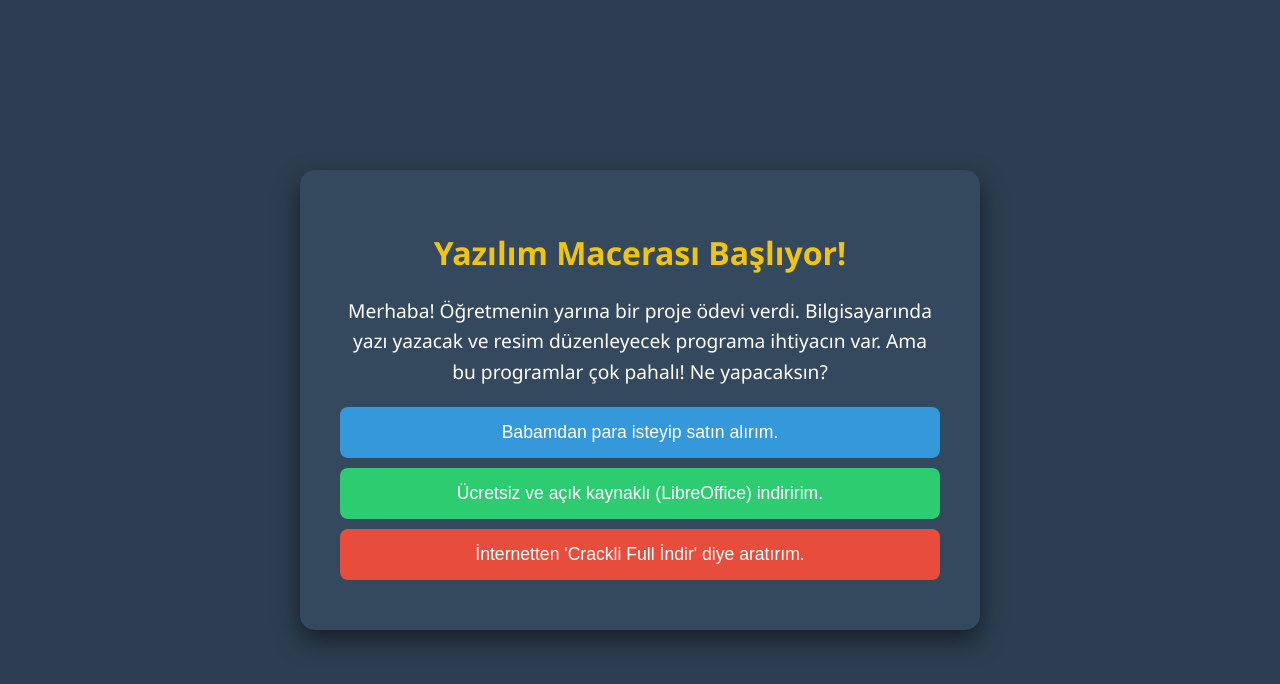
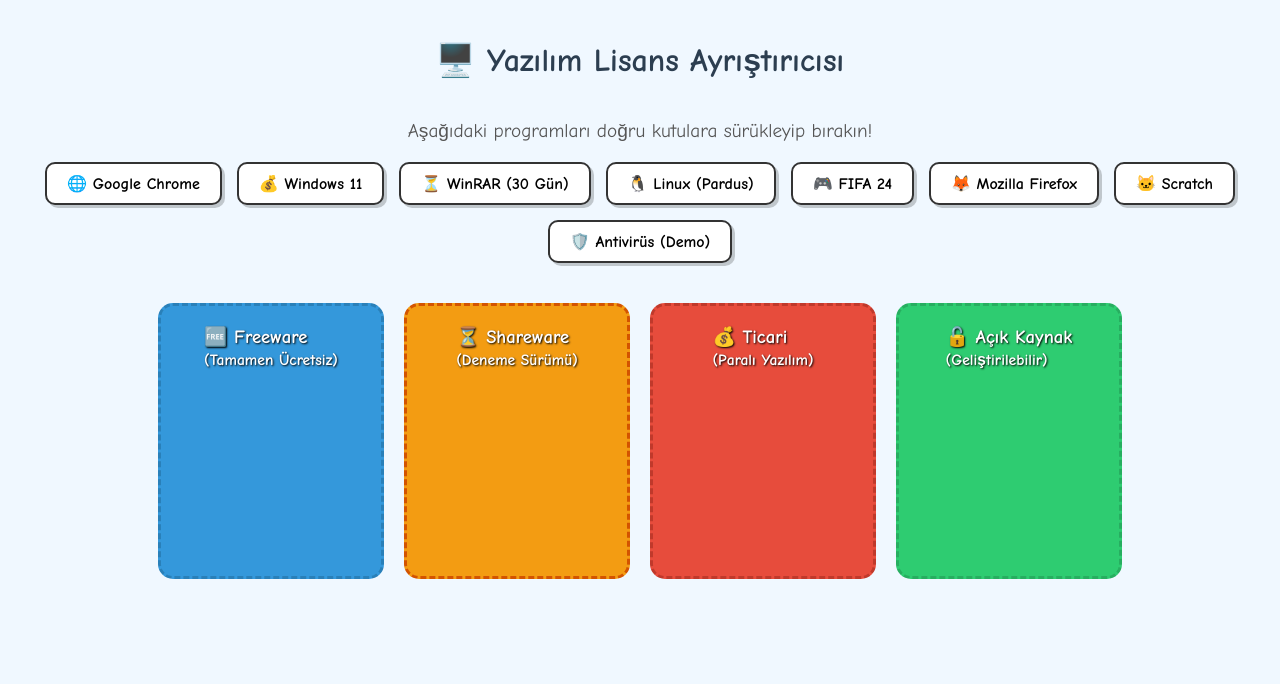
Before and after one commit to Profferoll/lisans-macerasi, a plain HTML site: page index.html in a window 1280 px wide. Drawn offline with Linux system fonts and the light colour scheme.

Commit message:
Update index.html

```diff
--- a/index.html
+++ b/index.html
@@ -3,95 +3,217 @@
 <head>
     <meta charset="UTF-8">
     <meta name="viewport" content="width=device-width, initial-scale=1.0">
-    <title>Yazılım Dedektifi: Lisans Macerası</title>
+    <title>Lisans Ayrıştırıcı - 6. Sınıf</title>
     <style>
         body {
-            font-family: 'Segoe UI', Tahoma, Geneva, Verdana, sans-serif;
-            background-color: #2c3e50;
-            color: white;
+            font-family: 'Comic Sans MS', 'Arial', sans-serif; /* Çocuksu font */
+            background-color: #f0f8ff;
             display: flex;
+            flex-direction: column;
+            align-items: center;
+            min-height: 100vh;
+            margin: 0;
+            padding: 20px;
+        }
+
+        h1 { color: #2c3e50; text-align: center; }
+        .instruction { margin-bottom: 20px; font-size: 1.2em; color: #555; }
+
+        /* Yazılım Kartları Alanı */
+        .items-container {
+            display: flex;
+            gap: 15px;
+            margin-bottom: 40px;
+            flex-wrap: wrap;
             justify-content: center;
+            min-height: 80px;
+        }
+
+        .draggable {
+            background: white;
+            border: 2px solid #333;
+            border-radius: 10px;
+            padding: 10px 20px;
+            cursor: grab;
+            display: flex;
             align-items: center;
-            height: 100vh;
-            margin: 0;
+            gap: 10px;
+            font-weight: bold;
+            box-shadow: 3px 3px 0px rgba(0,0,0,0.2);
+            transition: transform 0.2s;
+            user-select: none;
+        }
+
+        .draggable:active { cursor: grabbing; transform: scale(1.1); }
+        .draggable.correct { background-color: #d4edda; border-color: #28a745; cursor: default; }
+
+        /* Kutuların Alanı */
+        .boxes-container {
+            display: flex;
+            gap: 20px;
+            flex-wrap: wrap;
+            justify-content: center;
+            width: 100%;
+            max-width: 1000px;
+        }
+
+        .box {
+            width: 200px;
+            height: 250px;
+            border-radius: 15px;
+            display: flex;
+            flex-direction: column;
+            align-items: center;
+            padding: 10px;
+            transition: all 0.3s;
+            border: 3px dashed #aaa;
+            background-color: rgba(255,255,255,0.5);
+        }
+
+        .box h3 { margin: 10px 0; color: white; text-shadow: 1px 1px 2px black; }
+
+        /* Kutu Renkleri */
+        .freeware { background-color: #3498db; border-color: #2980b9; }
+        .shareware { background-color: #f39c12; border-color: #d35400; }
+        .commercial { background-color: #e74c3c; border-color: #c0392b; }
+        .opensource { background-color: #2ecc71; border-color: #27ae60; }
+
+        .box-content {
+            flex-grow: 1;
+            width: 100%;
+            display: flex;
+            flex-direction: column;
+            gap: 5px;
+            align-items: center;
+            justify-content: flex-start;
+        }
+
+        /* Sürükleme Efektleri */
+        .box.hovered { transform: scale(1.05); border-style: solid; box-shadow: 0 0 15px rgba(0,0,0,0.2); }
+
+        /* Başarı Mesajı */
+        #success-message {
+            display: none;
+            position: fixed;
+            top: 50%; left: 50%;
+            transform: translate(-50%, -50%);
+            background: white;
+            padding: 30px;
+            border-radius: 20px;
+            box-shadow: 0 0 50px rgba(0,0,0,0.5);
             text-align: center;
+            z-index: 100;
         }
-        .container {
-            background-color: #34495e;
-            padding: 40px;
-            border-radius: 15px;
-            box-shadow: 0 10px 25px rgba(0,0,0,0.5);
-            max-width: 600px;
-            width: 90%;
-        }
-        h1 { color: #f1c40f; }
-        p { font-size: 1.2em; line-height: 1.6; }
-        .btn {
-            display: block;
-            width: 100%;
-            padding: 15px;
-            margin: 10px 0;
-            border: none;
-            border-radius: 8px;
-            font-size: 1.1em;
-            cursor: pointer;
-            transition: 0.3s;
-        }
-        .btn-blue { background-color: #3498db; color: white; }
-        .btn-green { background-color: #2ecc71; color: white; }
-        .btn-red { background-color: #e74c3c; color: white; }
-        .btn:hover { opacity: 0.9; transform: scale(1.02); }
-        .virus-screen {
-            background-color: red;
-            position: fixed;
-            top: 0; left: 0; width: 100%; height: 100%;
-            display: none;
-            flex-direction: column;
-            justify-content: center;
-            align-items: center;
-            z-index: 999;
-        }
+        #success-message h2 { color: #2ecc71; font-size: 2em; margin: 0; }
+        .confetti { font-size: 3em; }
+
     </style>
 </head>
 <body>
 
-    <div class="container" id="game-container">
-        <h1 id="title">Yazılım Macerası Başlıyor!</h1>
-        <p id="story">Merhaba! Öğretmenin yarına bir proje ödevi verdi. Bilgisayarında yazı yazacak ve resim düzenleyecek programa ihtiyacın var. Ama bu programlar çok pahalı! Ne yapacaksın?</p>
-        <div id="choices">
-            <button class="btn btn-blue" onclick="makeChoice('buy')">Babamdan para isteyip satın alırım.</button>
-            <button class="btn btn-green" onclick="makeChoice('opensource')">Ücretsiz ve açık kaynaklı (LibreOffice) indiririm.</button>
-            <button class="btn btn-red" onclick="makeChoice('crack')">İnternetten 'Crackli Full İndir' diye aratırım.</button>
+    <h1>🖥️ Yazılım Lisans Ayrıştırıcısı</h1>
+    <p class="instruction">Aşağıdaki programları doğru kutulara sürükleyip bırakın!</p>
+
+    <div class="items-container" id="items">
+        <div class="draggable" draggable="true" id="d1" data-type="freeware">🌐 Google Chrome</div>
+        <div class="draggable" draggable="true" id="d2" data-type="commercial">💰 Windows 11</div>
+        <div class="draggable" draggable="true" id="d3" data-type="shareware">⏳ WinRAR (30 Gün)</div>
+        <div class="draggable" draggable="true" id="d4" data-type="opensource">🐧 Linux (Pardus)</div>
+        <div class="draggable" draggable="true" id="d5" data-type="commercial">🎮 FIFA 24</div>
+        <div class="draggable" draggable="true" id="d6" data-type="opensource">🦊 Mozilla Firefox</div>
+        <div class="draggable" draggable="true" id="d7" data-type="freeware">🐱 Scratch</div>
+        <div class="draggable" draggable="true" id="d8" data-type="shareware">🛡️ Antivirüs (Demo)</div>
+    </div>
+
+    <div class="boxes-container">
+        <div class="box freeware" data-type="freeware">
+            <h3>🆓 Freeware<br><small>(Tamamen Ücretsiz)</small></h3>
+            <div class="box-content"></div>
+        </div>
+
+        <div class="box shareware" data-type="shareware">
+            <h3>⏳ Shareware<br><small>(Deneme Sürümü)</small></h3>
+            <div class="box-content"></div>
+        </div>
+
+        <div class="box commercial" data-type="commercial">
+            <h3>💰 Ticari<br><small>(Paralı Yazılım)</small></h3>
+            <div class="box-content"></div>
+        </div>
+
+        <div class="box opensource" data-type="opensource">
+            <h3>🔓 Açık Kaynak<br><small>(Geliştirilebilir)</small></h3>
+            <div class="box-content"></div>
         </div>
     </div>
 
-    <div class="virus-screen" id="virus-screen">
-        <h1 style="font-size: 3em; color: yellow;">⚠️ DİKKAT! SİSTEM TEHLİKEDE! ⚠️</h1>
-        <p style="font-size: 1.5em;">İndirdiğin crack dosyasının içinden 'Trojan' virüsü çıktı.</p>
-        <p>Bilgisayarındaki fotoğraflar kilitlendi ve oyun hesapların çalındı.</p>
-        <button class="btn btn-blue" style="width: 200px;" onclick="location.reload()">Baştan Dene</button>
+    <div id="success-message">
+        <div class="confetti">🎉🏆🎉</div>
+        <h2>TEBRİKLER!</h2>
+        <p>Tüm yazılımları doğru yerleştirdin!</p>
+        <button onclick="location.reload()" style="padding:10px 20px; cursor:pointer;">Tekrar Oyna</button>
     </div>
 
     <script>
-        const container = document.getElementById('game-container');
-        const title = document.getElementById('title');
-        const story = document.getElementById('story');
-        const choices = document.getElementById('choices');
-        const virusScreen = document.getElementById('virus-screen');
+        const draggables = document.querySelectorAll('.draggable');
+        const boxes = document.querySelectorAll('.box');
+        let correctCount = 0;
+        const totalItems = draggables.length;
 
-        function makeChoice(choice) {
-            if (choice === 'crack') {
-                virusScreen.style.display = 'flex';
-            }
-            else if (choice === 'opensource') {
-                title.innerText = "TEBRİKLER! 🎉";
-                story.innerText = "Harika bir seçim! LibreOffice ve GIMP programlarını kurdun. Hiç para ödemedin, bilgisayarın güvende ve ödevini zamanında bitirdin. Gerçek bir Dijital Vatandaşsın!";
-                choices.innerHTML = '<button class="btn btn-blue" onclick="location.reload()">Tekrar Oyna</button>';
-            }
-            else if (choice === 'buy') {
-                title.innerText = "GÜVENLİ AMA PAHALI 💸";
-                story.innerText = "Programı resmi sitesinden satın aldın. Bilgisayarın güvende ama harçlıkların bitti. Keşke açık kaynak kodlu alternatiflere baksaydın!";
-                choices.innerHTML = '<button class="btn btn-blue" onclick="location.reload()">Tekrar Oyna</button>';
+        draggables.forEach(draggable => {
+            draggable.addEventListener('dragstart', () => {
+                draggable.classList.add('dragging');
+            });
+
+            draggable.addEventListener('dragend', () => {
+                draggable.classList.remove('dragging');
+            });
+        });
+
+        boxes.forEach(box => {
+            box.addEventListener('dragover', e => {
+                e.preventDefault(); // Bırakmaya izin ver
+                box.classList.add('hovered');
+            });
+
+            box.addEventListener('dragleave', () => {
+                box.classList.remove('hovered');
+            });
+
+            box.addEventListener('drop', e => {
+                e.preventDefault();
+                box.classList.remove('hovered');
+
+                const draggingItem = document.querySelector('.dragging');
+                const boxType = box.getAttribute('data-type');
+                const itemType = draggingItem.getAttribute('data-type');
+
+                // Kontrol Mekanizması
+                if (boxType === itemType) {
+                    // Doğru ise
+                    box.querySelector('.box-content').appendChild(draggingItem);
+                    draggingItem.classList.add('correct');
+                    draggingItem.setAttribute('draggable', 'false'); // Artık taşınamasın
+
+                    // Başarı Sesi (Opsiyonel)
+                    // new Audio('success.mp3').play();
+
+                    correctCount++;
+                    checkWin();
+                } else {
+                    // Yanlış ise
+                    box.style.backgroundColor = 'red';
+                    setTimeout(() => {
+                        box.style.backgroundColor = ''; // Rengi eski haline getir (CSS class'ına döner)
+                    }, 500);
+                    alert("⚠️ Yanlış Kutu! Tekrar dene.");
+                }
+            });
+        });
+
+        function checkWin() {
+            if (correctCount === totalItems) {
+                document.getElementById('success-message').style.display = 'block';
             }
         }
     </script>
```
